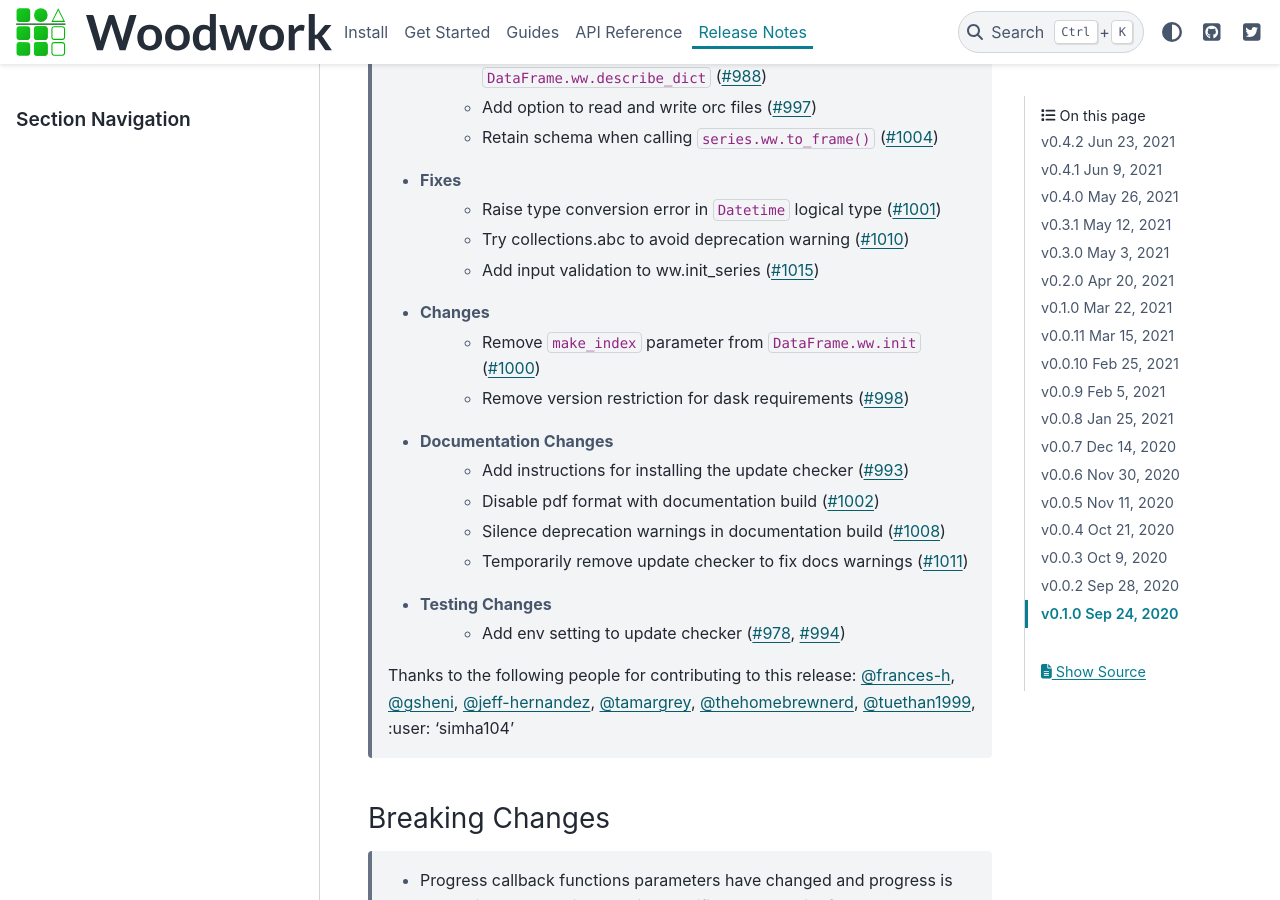
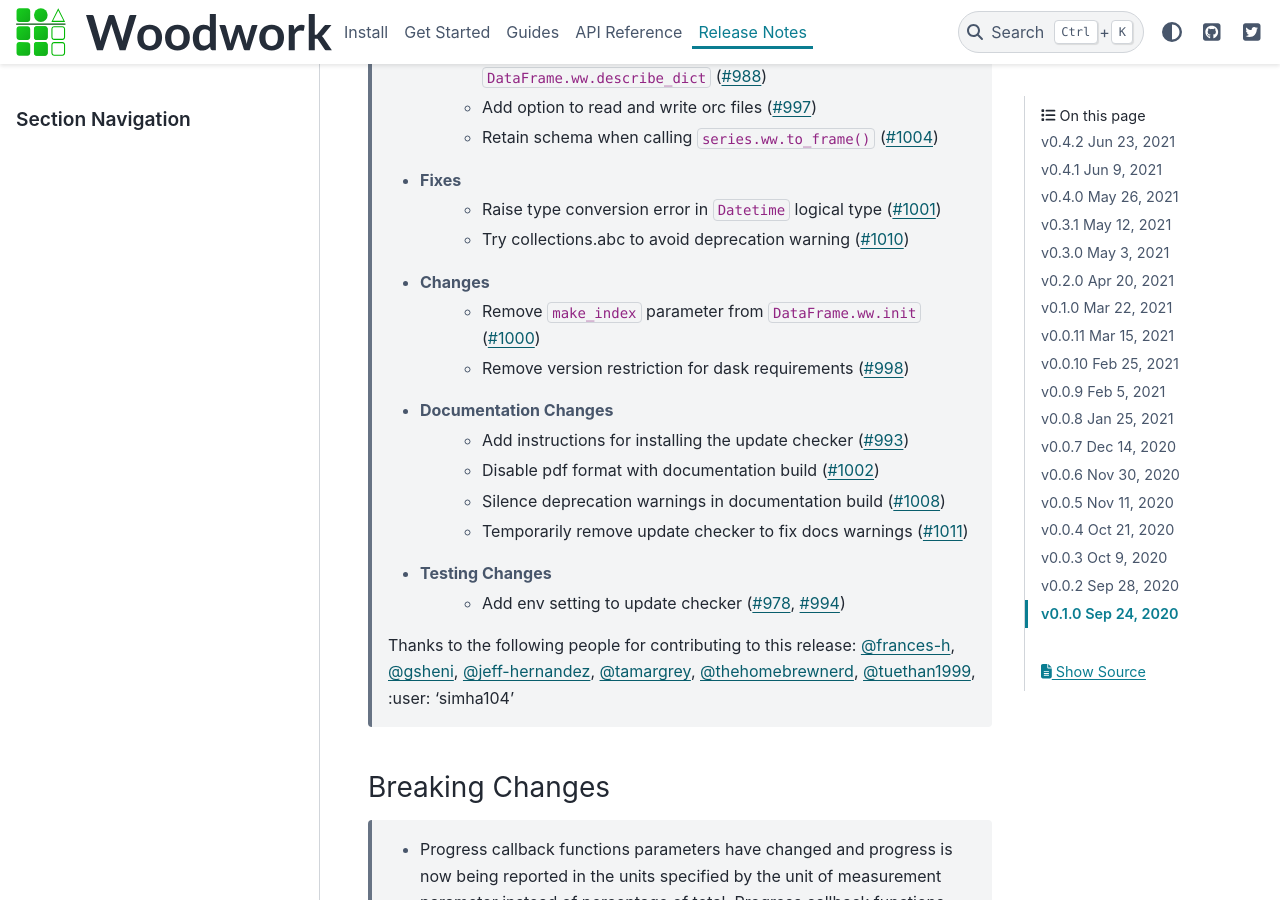
Before and after one commit to alteryx/woodwork, a Sphinx documentation site: the page built from docs/source/release_notes.rst, in a window 1280 px wide and 900 px high, scrolled down 329 px. Built offline with Sphinx 7.4.7 and the PyData theme 0.15.4, drawn with Linux system fonts in a browser that asks for light colours; comment, search, counter and statistics services are not loaded.

Commit message:
Added to future release

```diff
--- a/docs/source/release_notes.rst
+++ b/docs/source/release_notes.rst
@@ -22,7 +23,6 @@ v0.4.2 Jun 23, 2021
     * Fixes
         * Raise type conversion error in ``Datetime`` logical type (:pr:`1001`)
         * Try collections.abc to avoid deprecation warning (:pr:`1010`)
-        * Add input validation to ww.init_series (:pr:`1015`)
     * Changes
         * Remove ``make_index`` parameter from ``DataFrame.ww.init`` (:pr:`1000`)
         * Remove version restriction for dask requirements (:pr:`998`)
```
Also changed, not shown: other parts of docs/source/release_notes.rst (+1 -0 lines).
